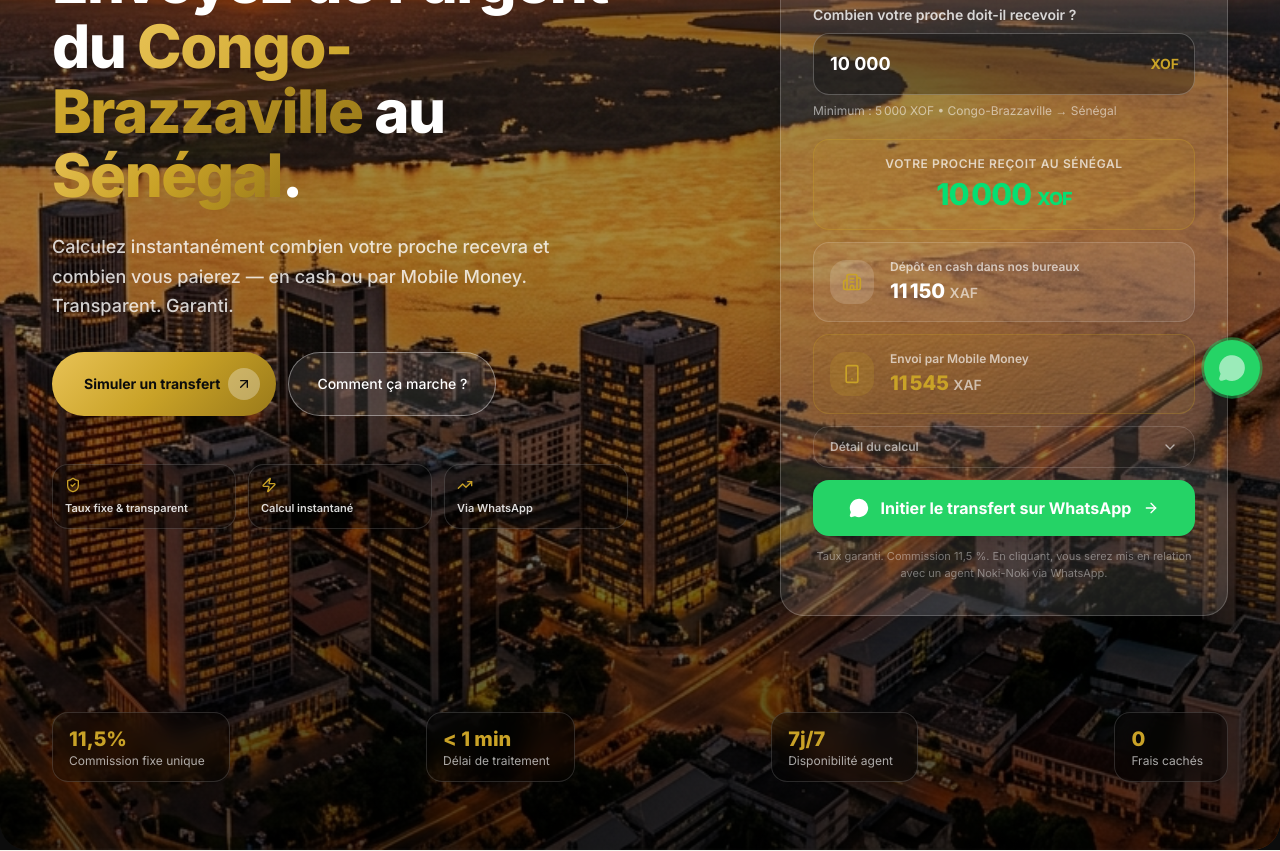
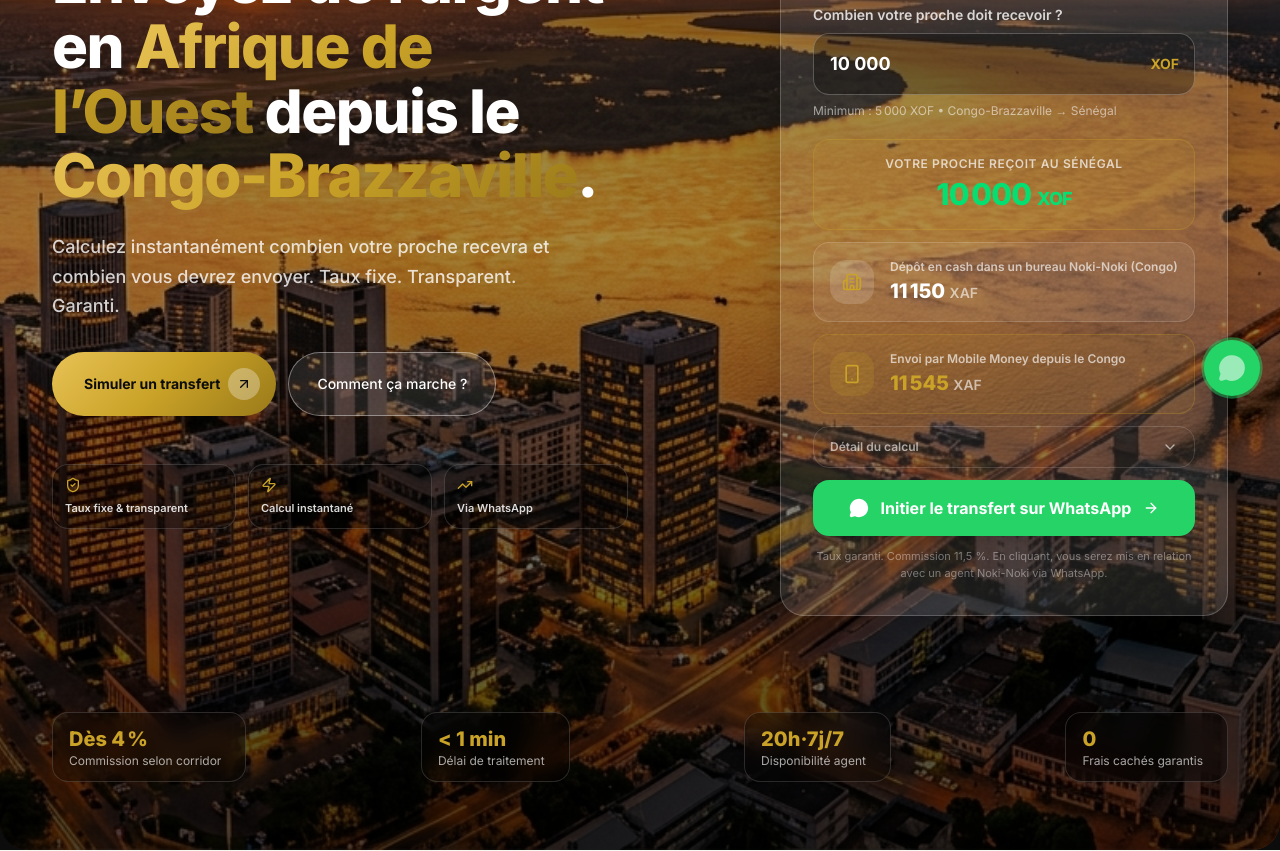
Before and after one commit to imbotshi/argent-noki-noki, a Next.js app: page / in a window 1280 px wide. Shown: the part 380-1231 px from the top of the page. Built offline with nearby package versions, Linux system fonts and the light colour scheme.

Commit message:
fix: UX Writing - 9 zones corrigees (hero, stats, CTA, footer, FAQ, simulateur)

```diff
--- a/app/page.tsx
+++ b/app/page.tsx
@@ -157,17 +157,17 @@ export default function HomePage() {
                   variants={item}
                   className="text-4xl font-extrabold leading-[1.08] tracking-tight text-white drop-shadow-lg sm:text-5xl lg:text-6xl"
                 >
-                  Envoyez de l'argent du{" "}
-                  <span className="text-gold-gradient">Congo-Brazzaville</span>
-                  {" "}au{" "}
-                  <span className="text-gold-gradient">Sénégal</span>.
+                  Envoyez de l’argent en{" "}
+                  <span className="text-gold-gradient">Afrique de l’Ouest</span>
+                  {" "}depuis le{" "}
+                  <span className="text-gold-gradient">Congo-Brazzaville</span>.
                 </motion.h1>
 
                 <motion.p
                   variants={item}
                   className="mt-6 max-w-lg text-base font-medium leading-relaxed text-white/80 drop-shadow md:text-lg"
                 >
-                  Calculez instantanément combien votre proche recevra et combien vous paierez — en cash ou par Mobile Money. Transparent. Garanti.
+                   Calculez instantanément combien votre proche recevra et combien vous devrez envoyer. Taux fixe. Transparent. Garanti.
                 </motion.p>
 
                 <motion.div variants={item} className="mt-8 flex flex-col sm:flex-row gap-3">
@@ -220,10 +220,10 @@ export default function HomePage() {
               className="mt-16 flex flex-col sm:flex-row items-center justify-between gap-4 md:mt-24"
             >
               {[
-                { value: "11,5%", desc: "Commission fixe unique" },
+                { value: "Dès 4 %", desc: "Commission selon corridor" },
                 { value: "< 1 min", desc: "Délai de traitement" },
-                { value: "7j/7", desc: "Disponibilité agent" },
-                { value: "0", desc: "Frais cachés" },
+                { value: "20h·7j/7", desc: "Disponibilité agent" },
+                { value: "0", desc: "Frais cachés garantis" },
               ].map((stat) => (
                 <motion.div
                   key={stat.value}
@@ -266,10 +266,10 @@ export default function HomePage() {
       <section className="relative overflow-hidden bg-ink-soft py-20">
         <div className="mx-auto max-w-4xl px-4 md:px-8 text-center space-y-6">
           <h2 className="text-3xl font-extrabold text-gold tracking-tight md:text-4xl">
-            Prêt à envoyer de l'argent en toute sérénité ?
+            Prêt à envoyer de l’argent depuis le Congo ?
           </h2>
           <p className="text-white/70 max-w-lg mx-auto leading-relaxed">
-            Profitez d'un transfert Congo-Brazzaville → Sénégal sans tracas, avec un taux transparent et un conseiller disponible 20h/24 7j/7 sur WhatsApp.
+            Choisissez votre destination, simulez en temps réel et initiez votre transfert en moins d’une minute — un conseiller Noki-Noki vous accompagne 20h/24, 7j/7 sur WhatsApp.
           </p>
           <Link
             href="/simulateur"
--- a/app/simulateur/page.tsx
+++ b/app/simulateur/page.tsx
@@ -8,7 +8,7 @@ export default function SimulatorPage() {
           Simulateur de Transfert
         </h1>
         <p className="text-muted-foreground leading-relaxed">
-          Calculez instantanément le montant reçu au Sénégal, la commission Noki-Noki et les frais de Mobile Money.
+          Choisissez votre corridor, entrez le montant à recevoir et obtenez instantanément le détail complet de votre transfert.
         </p>
       </div>
 
--- a/components/faq-accordion.tsx
+++ b/components/faq-accordion.tsx
@@ -12,27 +12,31 @@ interface FAQItem {
 const FAQS: FAQItem[] = [
   {
     q: "Comment fonctionne le transfert d'argent avec Argent Noki-Noki ?",
-    a: "C'est très simple : utilisez notre simulateur pour calculer les montants exacts de votre transfert. Une fois la simulation validée, cliquez sur 'Envoyez via WhatsApp'. Vous serez mis en relation directe avec l'un de nos agents Noki-Noki pour finaliser de manière sécurisée la transaction par Mobile Money.",
+    a: "C'est simple : utilisez notre simulateur pour calculer les montants exacts de votre transfert. Une fois la simulation validée, cliquez sur « Initier le transfert sur WhatsApp ». Vous serez mis en relation directe avec un agent Noki-Noki pour finaliser la transaction de manière sécurisée.",
   },
   {
     q: "Combien de temps prend un transfert ?",
-    a: "Dès que les Mobile Money sont reçus et validés par notre agent au Congo, les fonds au Sénégal sont mis à disposition en moins d'1 minute.",
+    a: "Dès que les fonds sont reçus et validés par notre agent, votre proche dans le pays de destination est crédité en moins d'1 minute.",
   },
   {
     q: "Quels sont les frais de transfert applicables ?",
-    a: "Nous appliquons un taux de commission fixe et unique de 11,5% calculé sur le montant envoyé. À cela s'ajoutent les frais de traitement Mobile Money locaux selon les grilles d'opérateurs habituels. Tout est détaillé dans le simulateur en toute transparence.",
+    a: "Selon le corridor, notre commission varie de 4 % (Afrique de l'Ouest → Congo) à 11,5 % (Congo → Afrique de l'Ouest). Pour les transferts vers le Burkina Faso, la Côte d'Ivoire, le Mali et le Niger, des frais réseau de 1,5 % s'ajoutent. Tout est calculé et affiché dans le simulateur avant toute transaction.",
   },
   {
     q: "Y aura-t-il des frais cachés ou de mauvaise surprise à la réception ?",
-    a: "Non. Ce que vous voyez sur le simulateur est le montant exact qui sera perçu par votre proche au Sénégal. La transparence est notre promesse fondamentale.",
+    a: "Non. Ce que vous voyez dans le simulateur est le montant exact que recevra votre proche dans le pays de destination. La transparence est notre promesse fondamentale.",
   },
   {
-    q: "Comment mon proche reçoit-il l'argent au Sénégal ?",
-    a: "Votre proche recevra les fonds directement sur son compte Mobile Money (Wave, Orange Money, etc.) ou par retrait dans un point partenaire selon les modalités convenues lors de l'échange WhatsApp avec notre agent.",
+    q: "Comment mon proche reçoit-il l'argent ?",
+    a: "Votre proche recevra les fonds directement sur son compte Mobile Money selon les opérateurs disponibles dans son pays (Wave, Orange Money, MTN Money, Airtel Money, etc.), selon les modalités convenues avec notre agent sur WhatsApp.",
   },
   {
-    q: "Y a-t-il une limite ou un montant maximum pour les transferts ?",
-    a: "Non, pour notre MVP, il n'y a aucun montant maximum plafonné. Vous pouvez transférer la somme désirée dans le respect des limites des opérateurs de Mobile Money.",
+    q: "Pourquoi y a-t-il des frais réseau supplémentaires vers le Burkina Faso, la Côte d'Ivoire, le Mali et le Niger ?",
+    a: "Ces pays utilisent un réseau Mobile Money distinct du corridor Congo–Sénégal. Des frais de transit inter-réseau de 1,5 % sont appliqués par les opérateurs. Ils sont toujours affichés clairement dans le simulateur avant tout engagement de votre part.",
+  },
+  {
+    q: "Y a-t-il un montant minimum ou maximum ?",
+    a: "Le montant minimum est de 5 000 XOF (ou équivalent selon la devise). Il n'y a aucun montant maximum plafonné — vous pouvez transférer la somme de votre choix dans le respect des limites des opérateurs Mobile Money locaux.",
   },
 ]
 
--- a/components/footer.tsx
+++ b/components/footer.tsx
@@ -22,7 +22,7 @@ export default function Footer() {
               </div>
             </Link>
             <p className="mt-4 text-sm text-muted-foreground max-w-sm leading-relaxed">
-              La solution de confiance pour vos transferts d'argent internationaux du Congo-Brazzaville vers le Sénégal. Simple, rapide et 100% transparent.
+              La solution de confiance pour vos transferts d’argent internationaux depuis le Congo-Brazzaville vers l’Afrique de l’Ouest. Simple, rapide et 100 % transparent.
             </p>
           </div>
           <div>
@@ -53,10 +53,10 @@ export default function Footer() {
           <div>
             <h3 className="text-sm font-semibold uppercase tracking-wider text-gold">Transparence</h3>
             <p className="mt-4 text-xs text-muted-foreground leading-relaxed">
-              Tous nos calculs sont basés sur une commission fixe de 11,5% et des frais de Mobile Money transparents. Aucun frais caché.
+              Nos taux (de 4 % à 11,5 %) et les éventuels frais réseau sont affichés avant chaque transfert. Aucun frais caché.
             </p>
             <div className="mt-4 inline-flex items-center gap-2 rounded-full border border-gold/30 bg-gold/10 px-3 py-1 text-xs text-gold">
-              <span>Commission 11,5% simple</span>
+              <span>Taux affichés dès la simulation</span>
             </div>
           </div>
         </div>
@@ -66,7 +66,7 @@ export default function Footer() {
           </p>
           <div className="flex gap-4">
             <span className="text-xs text-muted-foreground">
-              Transferts Congo → Sénégal
+              Transferts Congo → Afrique de l’Ouest
             </span>
           </div>
         </div>
--- a/components/transfer-simulator.tsx
+++ b/components/transfer-simulator.tsx
@@ -332,7 +332,7 @@ export default function TransferSimulator({ glass = false }: { glass?: boolean }
       {/* ── Input montant ─────────────────────────────────────────────────── */}
       <div className="space-y-2">
         <label className={labelBase}>
-          Combien votre proche doit-il recevoir ?
+          Combien votre proche doit recevoir ?
         </label>
         <div className="relative">
           <input
@@ -403,7 +403,7 @@ export default function TransferSimulator({ glass = false }: { glass?: boolean }
                   </span>
                   <div className="flex-1">
                     <p className={`text-xs font-semibold ${glass ? "text-white/65" : "text-muted-foreground"}`}>
-                      Dépôt en cash dans nos bureaux
+                      Dépôt en cash dans un bureau Noki-Noki ({emetteur.nomCourt})
                     </p>
                     <p className={`mt-0.5 text-xl font-extrabold ${glass ? "text-white" : "text-ink"}`}>
                       {formatMontant(result.totalCash)}{" "}
@@ -426,7 +426,7 @@ export default function TransferSimulator({ glass = false }: { glass?: boolean }
                   </span>
                   <div className="flex-1">
                     <p className={`text-xs font-semibold ${glass ? "text-white/65" : "text-muted-foreground"}`}>
-                      Envoi par Mobile Money
+                      Envoi par Mobile Money depuis le {emetteur.nomCourt}
                     </p>
                     <p className={`mt-0.5 text-xl font-extrabold ${glass ? "text-gold" : "text-gold-dark"}`}>
                       {formatMontant(result.totalMobileMoney)}{" "}
```
